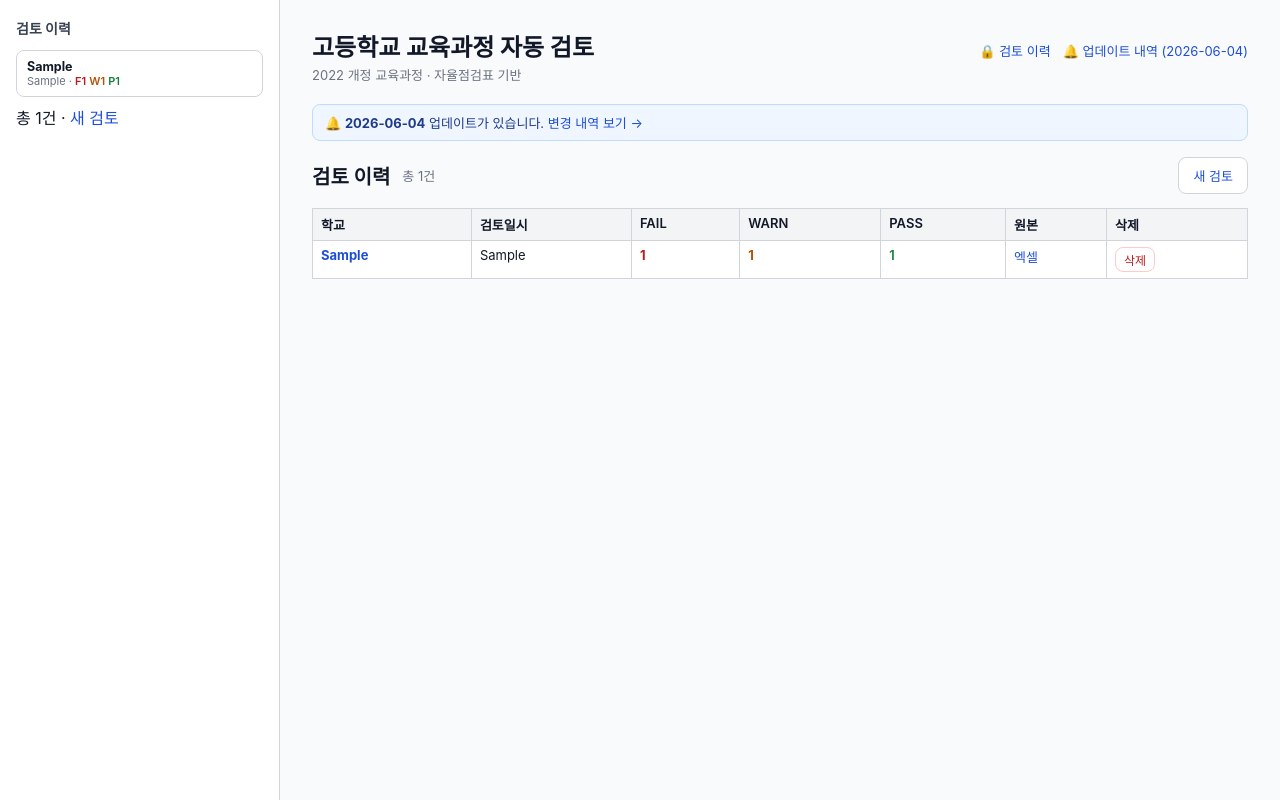
After one commit to juvilan/highcurricheck, a Flask app: page /history in a window 1280 px wide. The commit adds this page. Run offline with Flask 3, Linux system fonts and the light colour scheme; tables that the repository leaves empty hold one stand-in row (values such as "Sample post").

Commit message:
접근 권한 분리: 검증은 공개, 이력·원본 열람은 비번
- before_request를 전 경로 → 보호 경로(/history,/original,/export,/delete)만
  Basic Auth로 변경. 검증(/, /check, /result, /updates)은 공개.
- 방금 검토한 결과는 공개 토큰 페이지로: POST /check → /result/<token>
  (단일=상세, 다중=요약). 토큰 보유자만 열람, 비번 불필요.
- 저장 이력은 /history 목록 페이지(신규)·/history/<id>·원본·삭제로 분리, 비번 필요.
- 사이드바 검토이력은 인증 시에만 노출(context의 authed 플래그), 헤더에 '🔒 검토 이력' 링크.

Co-Authored-By: Claude Opus 4.8 (1M context) <noreply@anthropic.com>

```diff
--- a/server.py
+++ b/server.py
@@ -24,10 +24,13 @@ BASE_DIR = os.path.dirname(os.path.abspath(__file__))
 UPLOAD_DIR = "/tmp/curri_uploads"        # 파싱용 임시 저장(처리 후 삭제)
 ORIG_DIR = os.path.join(BASE_DIR, "uploads")  # 원본 엑셀 영구 보관(<rec_id>.xlsx)
 
-# 일괄검토 결과를 토큰으로 잠깐 보관(PRG용). 뒤로가기/새로고침 시 양식 재제출 방지.
-# 단순 메모리 캐시 — 재시작 시 비워지며, 최근 N개만 유지.
-_BATCH_CACHE = OrderedDict()
-_BATCH_CACHE_MAX = 50
+# 방금 검토한 결과(공개)를 토큰으로 잠깐 보관(PRG용). 토큰을 가진(=방금 업로드한)
+# 사람만 접근. 뒤로가기/새로고침 시 양식 재제출 방지. 재시작 시 비워지고 최근 N개만 유지.
+_RESULT_TOKENS = OrderedDict()
+_RESULT_TOKENS_MAX = 50
+
+# 비번이 필요한 경로(저장된 이력·원본 열람/관리). 그 외(검증 등)는 공개.
+PROTECTED_PREFIXES = ("/history", "/original", "/export", "/delete")
 
 # 검토 상세 결과 임시 캐시(즉시 보기/CSV용). DB엔 상세를 저장하지 않으므로
 # 방금 검토한 건만 상세 표를 보여주고, 이후엔 원본 파일로 대체.
@@ -55,7 +58,8 @@ AUTH_PASSWORD = _load_password()
 # 업데이트 내역(최신순). 새 기능/수정 시 맨 위에 추가.
 CHANGELOG = [
     {"date": "2026-06-04", "items": [
-        "비밀번호 접근 제한 추가 — 사이트 전체에 공용 비밀번호 인증 적용",
+        "접근 권한 분리 — 검토(업로드·결과 보기)는 비번 없이 누구나, 저장된 이력 목록·과거 기록 열람·원본 다운로드는 비번 필요",
+        "비밀번호 접근 제한 추가 — 공용 비밀번호 인증",
         "검토 이력에 업로드한 원본 엑셀 파일을 보관(다시 내려받기 가능), 상세 결과 데이터는 더 이상 저장하지 않음",
     ]},
     {"date": "2026-06-02", "items": [
@@ -79,13 +83,22 @@ CHANGELOG = [
 db.init_db()
 
 
+def _is_authed():
+    """비번 일치 여부. 비번 미설정이면 항상 통과."""
+    if AUTH_PASSWORD is None:
+        return True
+    a = request.authorization
+    return bool(a and hmac.compare_digest((a.password or ""), AUTH_PASSWORD))
+
+
 @app.before_request
 def _require_auth():
-    """전 경로 Basic Auth(공용 비밀번호). 비밀번호 미설정 시 제한 없음."""
+    """보호 경로(이력·원본)만 Basic Auth. 검증 등 그 외 경로는 공개."""
     if AUTH_PASSWORD is None:
         return None
-    auth = request.authorization
-    if auth and hmac.compare_digest((auth.password or ""), AUTH_PASSWORD):
+    if not any(request.path.startswith(p) for p in PROTECTED_PREFIXES):
+        return None
+    if _is_authed():
         return None
     resp = Response("인증이 필요합니다.", 401)
     resp.headers["WWW-Authenticate"] = 'Basic realm="curri-check", charset="UTF-8"'
@@ -100,8 +113,11 @@ def _cache_results(rec_id, results):
 
 @app.context_processor
 def _inject_globals():
-    """모든 템플릿에서 최신 업데이트 날짜를 쓸 수 있게 주입."""
-    return {"latest_update": CHANGELOG[0]["date"] if CHANGELOG else ""}
+    """모든 템플릿에서 최신 업데이트 날짜·인증여부를 쓸 수 있게 주입."""
+    return {
+        "latest_update": CHANGELOG[0]["date"] if CHANGELOG else "",
+        "authed": _is_authed(),
+    }
 
 
 def _counts(results):
@@ -196,23 +212,37 @@ def check():
             except Exception:
                 pass
 
-    # PRG: POST 결과를 직접 렌더링하지 않고 GET 페이지로 리다이렉트
-    # (뒤로가기·새로고침 시 양식 재제출/검토 재실행 방지)
-    if len(items) == 1 and items[0]["ok"]:
-        return redirect(url_for("history_view", rec_id=items[0]["id"]))
+    # PRG: POST 결과를 직접 렌더링하지 않고 공개 결과 페이지(토큰)로 리다이렉트.
+    # 토큰을 가진 사람(=방금 업로드한 본인)만 결과를 보며, 비번 없이 열람 가능.
     token = uuid.uuid4().hex
-    _BATCH_CACHE[token] = items
-    while len(_BATCH_CACHE) > _BATCH_CACHE_MAX:
-        _BATCH_CACHE.popitem(last=False)
-    return redirect(url_for("batch_view", token=token))
+    _RESULT_TOKENS[token] = items
+    while len(_RESULT_TOKENS) > _RESULT_TOKENS_MAX:
+        _RESULT_TOKENS.popitem(last=False)
+    return redirect(url_for("result_view", token=token))
 
 
-@app.route("/batch/<token>")
-def batch_view(token):
-    items = _BATCH_CACHE.get(token)
+@app.route("/result/<token>")
+def result_view(token):
+    """방금 검토한 결과(공개). 단일이면 상세, 여러 개면 요약 카드."""
+    items = _RESULT_TOKENS.get(token)
     if items is None:  # 재시작 등으로 만료된 토큰
         return redirect(url_for("index"))
-    return render_template("batch.html", history=db.list_checks(limit=200), items=items)
+    if len(items) == 1 and items[0].get("ok"):
+        it = items[0]
+        return _render_results(it["school"], it["sheet"], it["results"],
+                               it["summary"], debug=it.get("debug"))
+    return render_template("batch.html", items=items, token=token)
+
+
+@app.route("/result/<token>/<int:idx>")
+def result_detail(token, idx):
+    """일괄 결과에서 개별 파일 상세(공개)."""
+    items = _RESULT_TOKENS.get(token)
+    if items is None or idx < 0 or idx >= len(items) or not items[idx].get("ok"):
+        return redirect(url_for("index"))
+    it = items[idx]
+    return _render_results(it["school"], it["sheet"], it["results"],
+                           it["summary"], debug=it.get("debug"))
 
 
 @app.route("/updates")
@@ -220,6 +250,12 @@ def updates():
     latest = CHANGELOG[0]["date"] if CHANGELOG else ""
     return render_template("updates.html", history=db.list_checks(limit=200),
                            changelog=CHANGELOG, latest=latest)
+
+
+@app.route("/history")
+def history_list():
+    """저장된 검토 이력 목록(비번 보호)."""
+    return render_template("history.html", history=db.list_checks(limit=500))
 
 
 @app.route("/history/<rec_id>")
--- a/templates/batch.html
+++ b/templates/batch.html
@@ -15,8 +15,7 @@
           <b style="font-size:16px;">{{ it.school }}</b>
           <span class="cap" style="margin:0;">{{ it.filename }} · 시트 <code>{{ it.sheet }}</code></span>
           <span style="margin-left:auto;"></span>
-          <a class="btn" href="{{ url_for('history_view', rec_id=it.id) }}">상세 보기</a>
-          <a class="btn" href="{{ url_for('export_csv', rec_id=it.id) }}">CSV</a>
+          <a class="btn" href="{{ url_for('result_detail', token=token, idx=loop.index0) }}">상세 보기</a>
         </div>
         <div style="margin-top:10px; display:flex; gap:8px; flex-wrap:wrap;">
           {% for k, v in it.counts.items() %}
--- /dev/null
+++ b/templates/history.html
@@ -0,0 +1,37 @@
+{% extends "layout.html" %}
+{% block content %}
+  <div style="display:flex; align-items:center; gap:12px; flex-wrap:wrap;">
+    <h2 style="margin:0; font-size:20px;">검토 이력</h2>
+    <span class="cap" style="margin:0;">총 {{ history|length }}건</span>
+    <a class="btn" href="{{ url_for('index') }}" style="margin-left:auto;">새 검토</a>
+  </div>
+
+  {% if not history %}
+    <div class="callout" style="margin-top:16px;">저장된 검토가 없습니다.</div>
+  {% else %}
+    <table style="margin-top:14px;">
+      <thead><tr>
+        <th>학교</th><th>검토일시</th><th>FAIL</th><th>WARN</th><th>PASS</th>
+        <th>원본</th><th>삭제</th>
+      </tr></thead>
+      <tbody>
+      {% for h in history %}
+        <tr>
+          <td><a href="{{ url_for('history_view', rec_id=h.id) }}"><b>{{ h.school }}</b></a></td>
+          <td>{{ h.checkedAt[:16] }}</td>
+          <td class="res-FAIL">{{ h.fail }}</td>
+          <td class="res-WARN">{{ h.warn }}</td>
+          <td class="res-PASS">{{ h.pass }}</td>
+          <td><a href="{{ url_for('download_original', rec_id=h.id) }}">엑셀</a></td>
+          <td>
+            <form method="post" action="{{ url_for('delete', rec_id=h.id) }}" style="display:inline;"
+                  onsubmit="return confirm('이 검토 기록을 삭제할까요?');">
+              <button class="btn danger" type="submit" style="padding:3px 8px; font-size:12px;">삭제</button>
+            </form>
+          </td>
+        </tr>
+      {% endfor %}
+      </tbody>
+    </table>
+  {% endif %}
+{% endblock %}
--- a/templates/layout.html
+++ b/templates/layout.html
@@ -45,6 +45,7 @@
 </head>
 <body>
 <div class="wrap">
+  {% if authed %}
   <aside class="side">
     <h2>검토 이력</h2>
     {% if history %}
@@ -65,10 +66,12 @@
       <div class="empty">저장된 검토 없음</div>
     {% endif %}
   </aside>
+  {% endif %}
   <main class="main">
     <div style="display:flex; align-items:baseline; gap:12px; flex-wrap:wrap;">
       <h1>고등학교 교육과정 자동 검토</h1>
-      <a href="{{ url_for('updates') }}" style="margin-left:auto; font-size:13px;">🔔 업데이트 내역{% if latest_update %} ({{ latest_update }}){% endif %}</a>
+      <a href="{{ url_for('history_list') }}" style="margin-left:auto; font-size:13px;">🔒 검토 이력</a>
+      <a href="{{ url_for('updates') }}" style="font-size:13px;">🔔 업데이트 내역{% if latest_update %} ({{ latest_update }}){% endif %}</a>
     </div>
     <div class="cap">2022 개정 교육과정 · 자율점검표 기반</div>
     {% if latest_update %}
```
